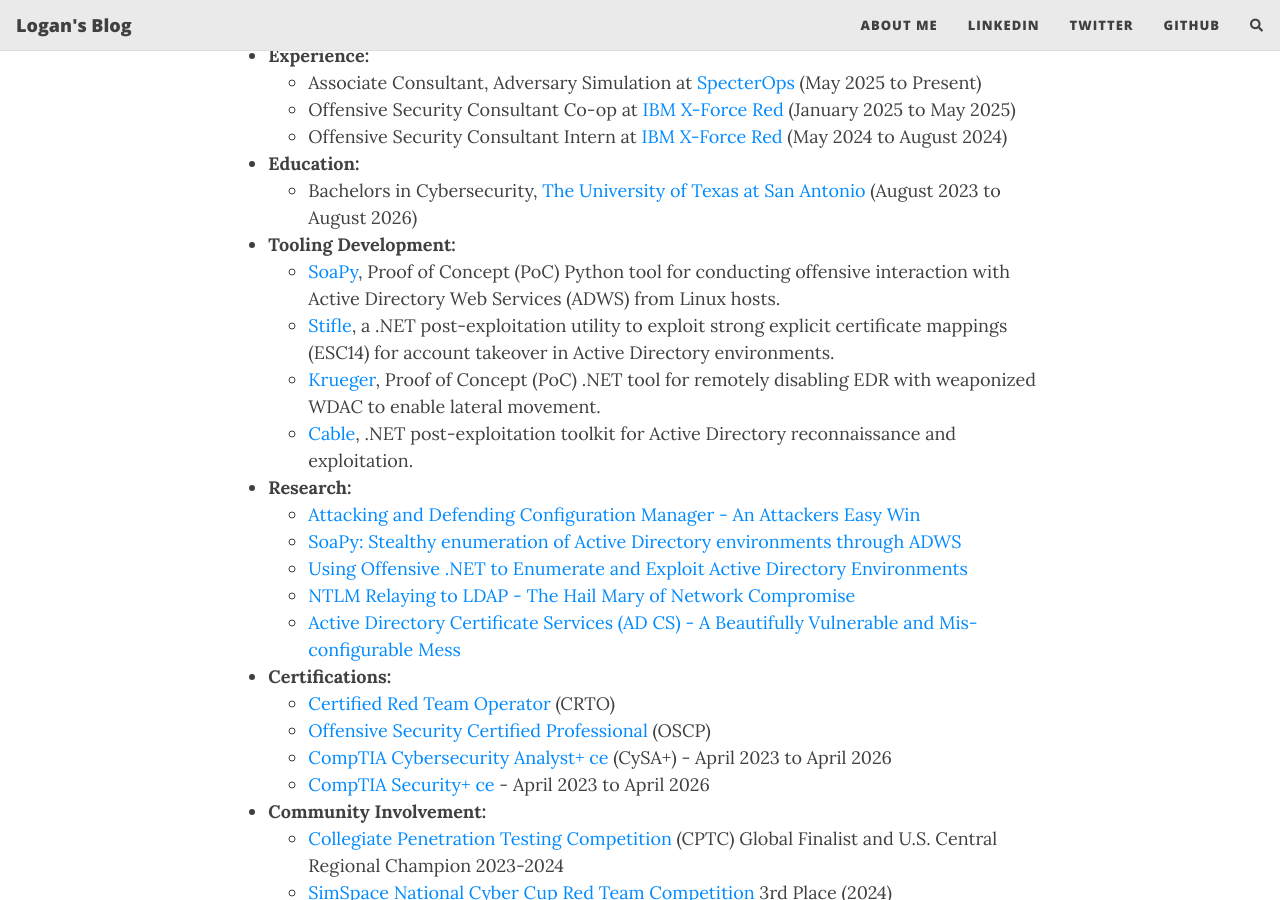
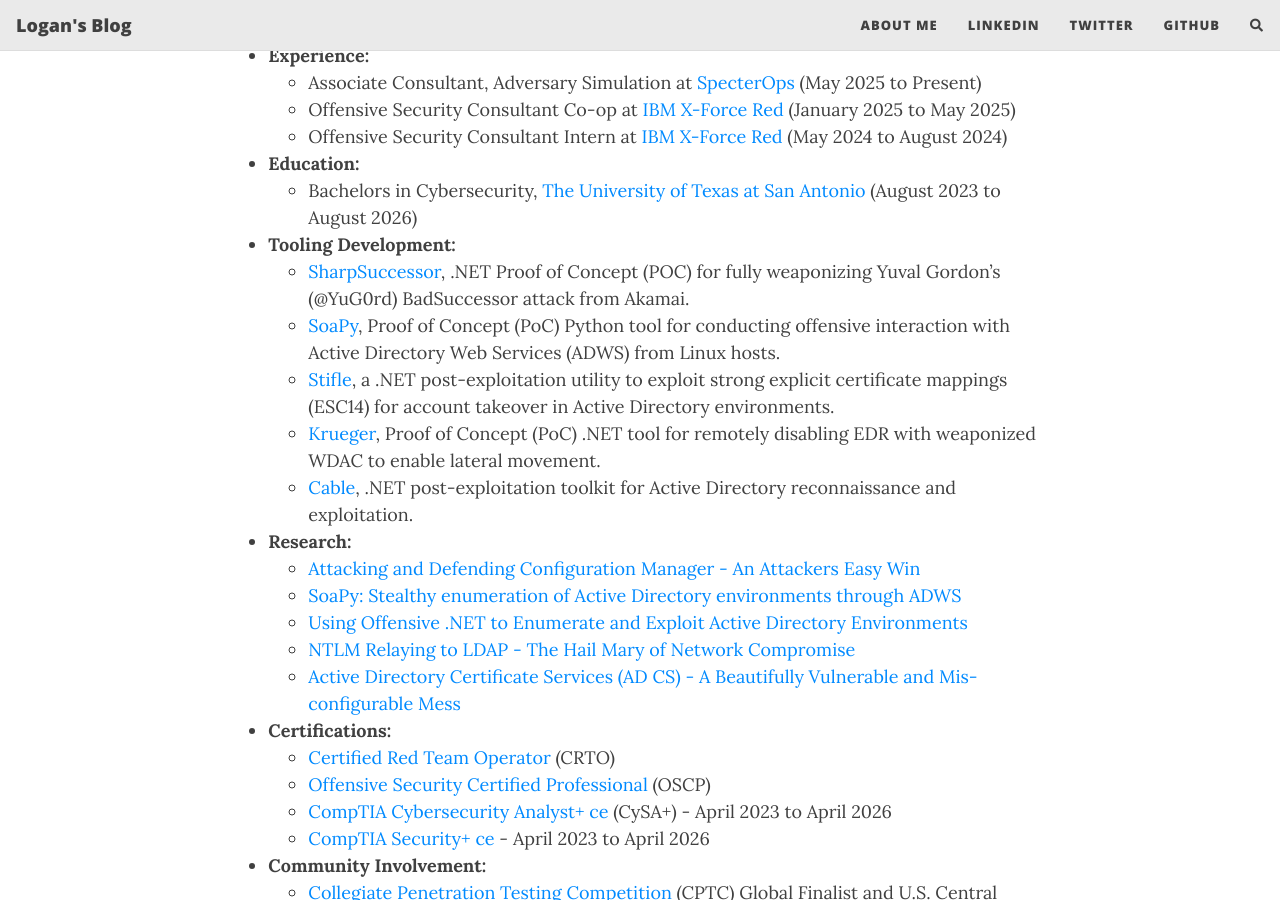
Before and after one commit to logangoins/logangoins.github.io, a Jekyll site: the page built from aboutme.md, in a window 1280 px wide and 900 px high, scrolled down 344 px. Built offline with Jekyll 4.4.1, drawn with Linux system fonts in a browser that asks for light colours; nearby versions of some CDN libraries; our own code applies the rules of GitHub Pages for plain Markdown files; comment, search, counter and statistics services are not loaded.

Commit message:
Update aboutme.md

```diff
--- a/aboutme.md
+++ b/aboutme.md
@@ -11,6 +11,7 @@
 - **Education:**
   - Bachelors in Cybersecurity, [The University of Texas at San Antonio](https://www.utsa.edu/) (August 2023 to August 2026)
 - **Tooling Development:**
+  - [SharpSuccessor](https://github.com/logangoins/SharpSuccessor), .NET Proof of Concept (POC) for fully weaponizing Yuval Gordon’s (@YuG0rd) BadSuccessor attack from Akamai.
   - [SoaPy](https://github.com/xforcered/SoaPy), Proof of Concept (PoC) Python tool for conducting offensive interaction with Active Directory Web Services (ADWS) from Linux hosts.
   - [Stifle](https://github.com/logangoins/Stifle), a .NET post-exploitation utility to exploit strong explicit certificate mappings (ESC14) for account takeover in Active Directory environments.
   - [Krueger](https://github.com/logangoins/Krueger), Proof of Concept (PoC) .NET tool for remotely disabling EDR with weaponized WDAC to enable lateral movement.
```
